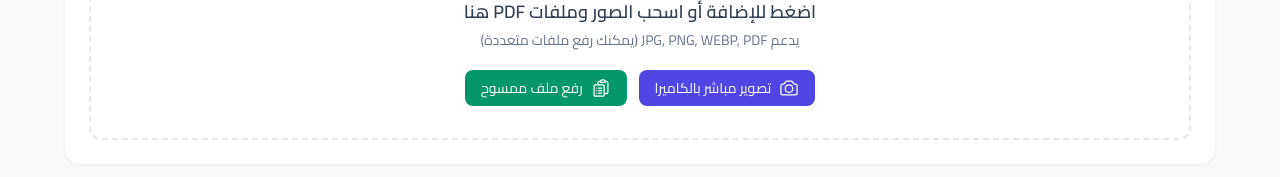
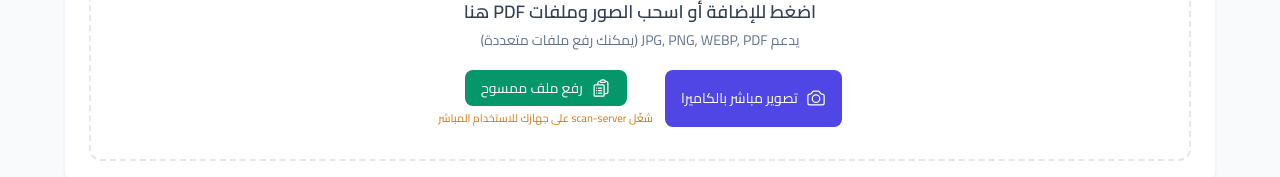
Before and after one commit to Amarnnas/nasikh-ai--, a React (Vite) app: page / in a window 1280 px wide. Shown: the part 238-415 px from the top of the page. Built offline with nearby package versions, Linux system fonts and the light colour scheme; no server answers.

Commit message:
Add scanner status indicator with instructions

```diff
--- a/components/ImageUploader.tsx
+++ b/components/ImageUploader.tsx
@@ -191,6 +191,7 @@ export const ImageUploader: React.FC<ImageUploaderProps> = ({ onFilesSelected })
               </svg>
               تصوير مباشر بالكاميرا
             </button>
+            <div className="flex flex-col items-center gap-1">
               <button type="button" disabled={scanning} onClick={(e) => { e.stopPropagation();
                 if (scannerStatus === 'ready') scanFromPrinter();
                 else scannerInputRef.current?.click();
@@ -201,6 +202,16 @@ export const ImageUploader: React.FC<ImageUploaderProps> = ({ onFilesSelected })
                 </svg>
                 {scanning ? 'جاري المسح...' : scannerStatus === 'ready' ? 'مسح ضوئي (Scanner)' : 'رفع ملف ممسوح'}
               </button>
+              {scannerStatus === 'offline' && (
+                <span className="text-[11px] text-amber-600">شغّل scan-server على جهازك للاستخدام المباشر</span>
+              )}
+              {scannerStatus === 'unknown' && (
+                <span className="text-[11px] text-slate-400">جاري الاتصال بالسكانر...</span>
+              )}
+              {scannerStatus === 'ready' && (
+                <span className="text-[11px] text-green-600">السكانر جاهز على جهازك</span>
+              )}
+            </div>
           </div>
         </div>
       </div>
```
Lines whose indentation alone changed are shown as unchanged.
